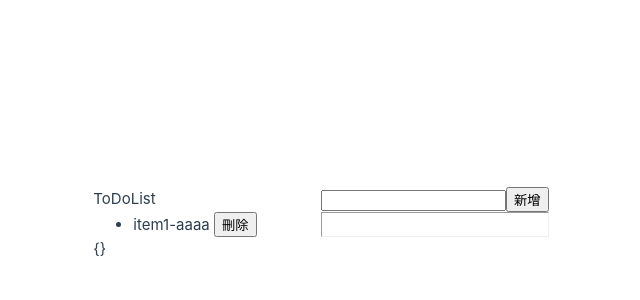
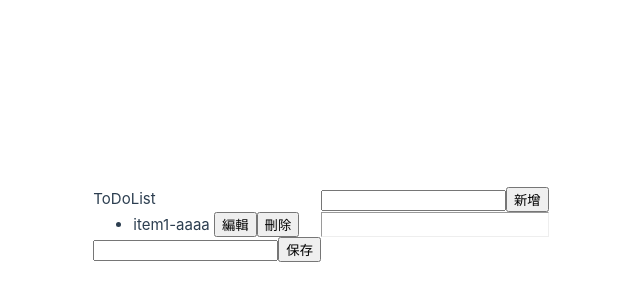
Before and after one commit to kath1122/todolist-ts, a Vue app: page / in a window 1280 px wide. Shown: the part 176-476 px from the top of the page, without its empty margins (319-959 px from the left). Built offline with nearby package versions, Linux system fonts and the light colour scheme.

Commit message:
編輯保存

```diff
--- a/src/components/TodoList.vue
+++ b/src/components/TodoList.vue
@@ -3,13 +3,15 @@
     <ul v-for="(item, index) in items" :key="item.id">
       <li>
         {{item.text}}
+        <button type="button" @click="editItem(item, index)">編輯</button>
         <button type="button" @click="deleteItem(index)">刪除</button>
       </li>
     </ul>
   </div>
   <hr>
   <div class="todo-footer">
-    {{ cacheData }}
+    <input type="text" v-model="cacheData.text">
+    <button type="button" @click="saveItem">保存</button>
   </div>
 </template>
 
@@ -20,24 +22,36 @@
 import { defineComponent, ref } from 'vue'
 import { useTodoStore } from '../stores/todo'
 
+import type { Todo, CacheData } from '@/types/todo'
+
 export default defineComponent({
   name: 'TodoList',
   setup: () => {
+    let cacheData = ref<CacheData>({id: 0, text: '', index: 0})
     const todoStore = useTodoStore()
-    let cacheData = {}
     const items = todoStore.todoItems
 
     const deleteItem = (index: number) => {
       todoStore.deleteItem(index)
     }
-    // const saveItem = () => {
+    const editItem = (item: Todo, index: number) => {
+      cacheData.value = {...item, index}
+    }
 
-    // }
+    const saveItem = () => {
+      if(!cacheData.value.text){
+        return
+      }
+      todoStore.updateItem(cacheData.value.text, cacheData.value.index)
+      cacheData.value.text = ''
+    }
 
     return {
       items,
       cacheData,
       deleteItem,
+      editItem,
+      saveItem
     }
   }
 })
--- a/src/types/todo.ts
+++ b/src/types/todo.ts
@@ -2,3 +2,9 @@ export interface Todo {
     id: number,
     text: string
 }
+
+export interface CacheData {
+    id: number;
+    text: string;
+    index: number
+}
```
